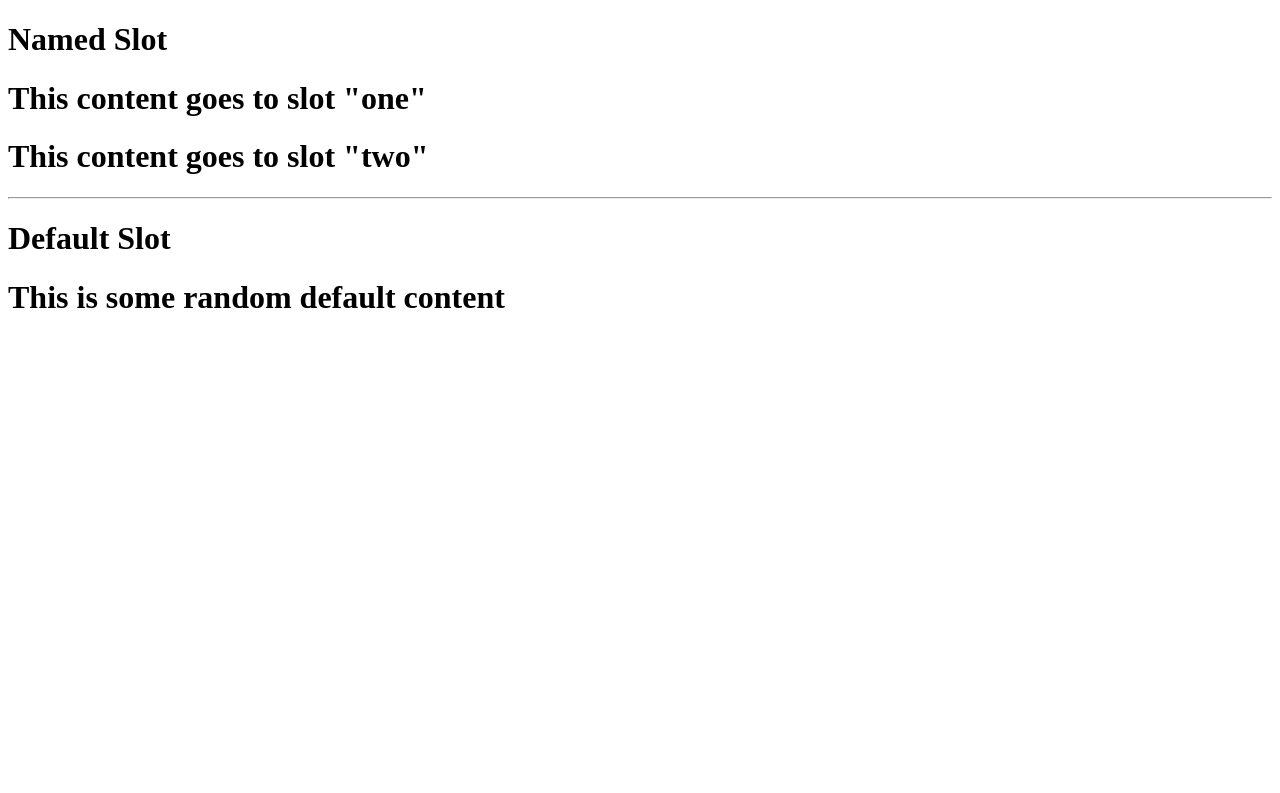
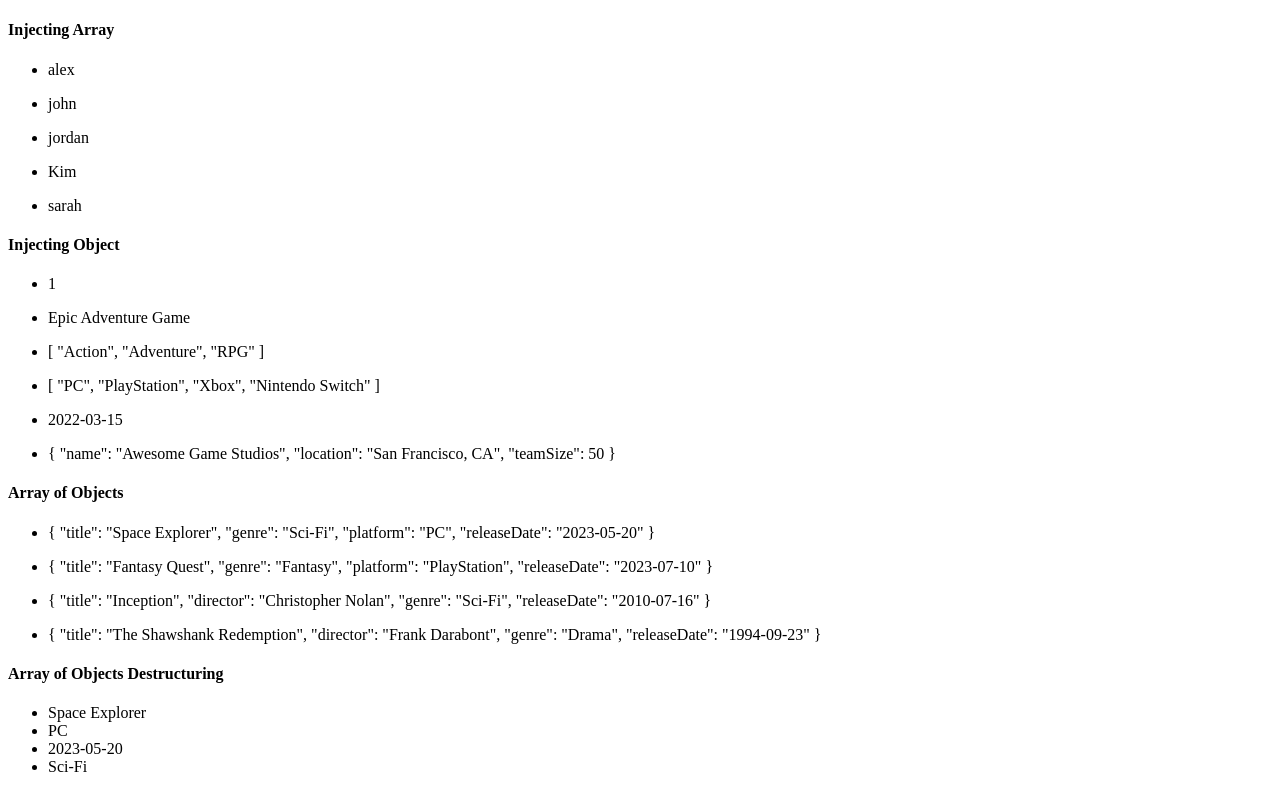
Before and after one commit to nehaumbre/vueP, a Vue app in the folder vue-project/: page / in a window 1280 px wide. Shown: the top 793 px of the page. Built offline with nearby package versions, Linux system fonts and the light colour scheme.

Commit message:
Provide and Inject
Signed-off-by: nehaumbre <nehaumbre28@gmail.com>

```diff
--- a/vue-project/src/App.vue
+++ b/vue-project/src/App.vue
@@ -24,16 +24,67 @@
 // import FormComponent from './components/FormComponent.vue';
 // import Slots from './components/Slots.vue';
 // import FallbackSlot from './components/FallbackSlot.vue';
-import NamedSlot from "./components/NamedSlot.vue";
-import DefaultSlot from "./components/DefaultSlot.vue";
+// import NamedSlot from "./components/NamedSlot.vue";
+// import DefaultSlot from "./components/DefaultSlot.vue";
+import SchoolComponent from './components/ProvideAndInject/SchoolComponent.vue';
+import PractiseComponent from './components/ProvideAndInject/PractiseComponent.vue';
 
 // import { ref } from 'vue';
+import { provide } from 'vue';
+// provide('studentName','alex')
+// provide('studentAge',20)
+// provide('studentLocation',['Earth','IDK'])
 // const count = ref(0)
 // const firstname = ref('John')
 // const lastname = ref('Doe')
 // const myFavoriteNumber = ref(7)
+// const studentName = 'alex'
+// const  studentAge = 20
+// const studentLocation = ['Earth', 'IDK']
+// const formHandler = (username, email, password)=>{ console.log(`username:${username} email: ${email} password: ${password}`);}
+// provide array
+provide('friends',['alex','john','jordan','Kim','sarah'])
+//provide object
+provide('games', {
+  id: 1,
+  title: 'Epic Adventure Game',
+  genre: ['Action', 'Adventure', 'RPG'],
+  platform: ['PC', 'PlayStation', 'Xbox', 'Nintendo Switch'],
+  releaseDate: '2022-03-15',
+  developer: {
+    name: 'Awesome Game Studios',
+    location: 'San Francisco, CA',
+    teamSize: 50
+  }
+})
 
-// const formHandler = (username, email, password)=>{ console.log(`username:${username} email: ${email} password: ${password}`);}
+// Using Provide With Array Of Objects
+provide('moreGames', [
+  {
+    title: 'Space Explorer',
+    genre: 'Sci-Fi',
+    platform: 'PC',
+    releaseDate: '2023-05-20'
+  },
+  {
+    title: 'Fantasy Quest',
+    genre: 'Fantasy',
+    platform: 'PlayStation',
+    releaseDate: '2023-07-10'
+  },
+  {
+    title: 'Inception',
+    director: 'Christopher Nolan',
+    genre: 'Sci-Fi',
+    releaseDate: '2010-07-16'
+  },
+  {
+    title: 'The Shawshank Redemption',
+    director: 'Frank Darabont',
+    genre: 'Drama',
+    releaseDate: '1994-09-23'
+  }
+])
 </script>
 
 <template>
@@ -66,8 +117,8 @@ import DefaultSlot from "./components/DefaultSlot.vue";
   <!-- <FallbackSlot><p>
     Fallback doesnt apply here because content is provided
     </p></FallbackSlot> -->
-  <NamedSlot>
-    <!-- v-slot:one -->
+  <!-- <NamedSlot>
+
     #two
     <template v-slot:one>
       <h1>This content goes to slot "one"</h1>
@@ -76,12 +127,15 @@ import DefaultSlot from "./components/DefaultSlot.vue";
       <h1>This content goes to slot "two"</h1>
     </template>
   </NamedSlot>
-  <hr>
-  <DefaultSlot>
+  <hr> -->
+  <!-- <DefaultSlot>
     <template #default>
       <h1>This is some random default content</h1>
     </template>
-  </DefaultSlot>
+  </DefaultSlot> -->
+  <!-- <SchoolComponent :studentName="studentName" :studentAge="studentAge" :studentLocation="studentLocation"/> -->
+  <!-- <SchoolComponent/> -->
+  <PractiseComponent/>
 </template>
 
 <style scoped></style>
--- /dev/null
+++ b/vue-project/src/components/ProvideAndInject/PractiseComponent.vue
@@ -0,0 +1,24 @@
+<script setup>
+import { inject } from 'vue';
+const friendsList = inject('friends')
+const games = inject('games')
+const moreGames = inject('moreGames')
+</script>
+<template>
+    <!-- <h1>Practise</h1> -->
+    <h4>Injecting Array</h4>
+    <ul v-for="(friend, index) in friendsList" :key="index"><li>{{ friend }}</li></ul>
+    <h4>Injecting Object</h4>
+    <ul v-for="(game, index) in games" :key="index"><li>{{ game }}</li></ul>
+    <h4>Array of Objects</h4>
+    <ul v-for="(moreGame, index) in moreGames" :key="index">
+        <li>{{ moreGame }}</li>
+    </ul>
+    <h4>Array of Objects Destructuring</h4>
+    <ul v-for="({title,genre, platform , releaseDate }, index) in moreGames" :key="index">
+        <li>{{ title }}</li>
+        <li>{{ platform }}</li>
+        <li>{{ releaseDate }}</li>
+        <li>{{ genre }}</li>
+    </ul>
+</template>
--- /dev/null
+++ b/vue-project/src/components/ProvideAndInject/SchoolComponent.vue
@@ -0,0 +1,9 @@
+<script setup>
+ import StudentComponent from './StudentComponent.vue';
+//  defineProps(['studentName','studentAge','studentLocation'])
+</script>
+<template>
+    <h1>School component(parent)</h1>
+    <!-- <StudentComponent :studentName="studentName" :studentAge="studentAge" :studentLocation="studentLocation"/> -->
+    <StudentComponent/>
+</template>
--- /dev/null
+++ b/vue-project/src/components/ProvideAndInject/StudentComponent.vue
@@ -0,0 +1,14 @@
+<script setup>
+// defineProps(['studentName', 'studentAge', 'studentLocation'])
+import { inject } from 'vue';
+const studentName = inject('studentName')
+const studentAge = inject('studentAge')
+const studentLocation = inject('studentLocation')
+</script>
+<template>
+    <h1>Student component(children)</h1>
+    <hr>
+    <h1>{{ studentName }}</h1>
+    <h1>{{ studentAge }}</h1>
+    <h1>{{ studentLocation }}</h1>
+</template>
```
